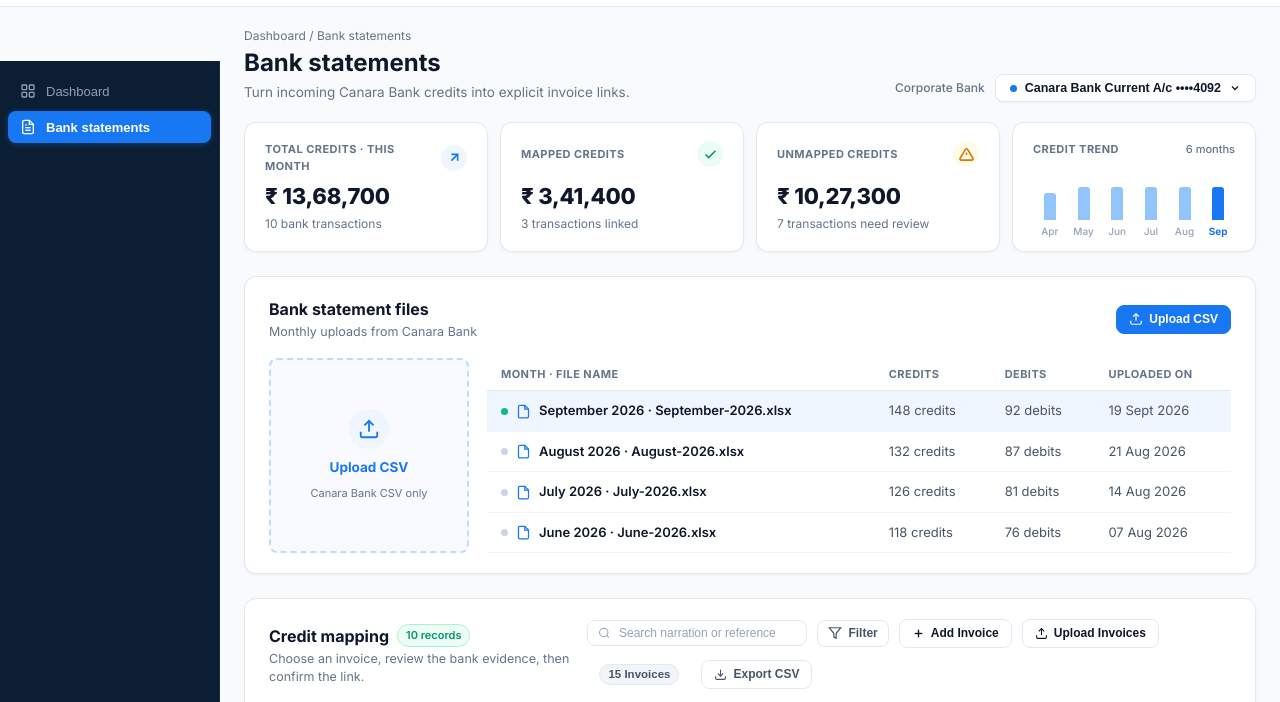
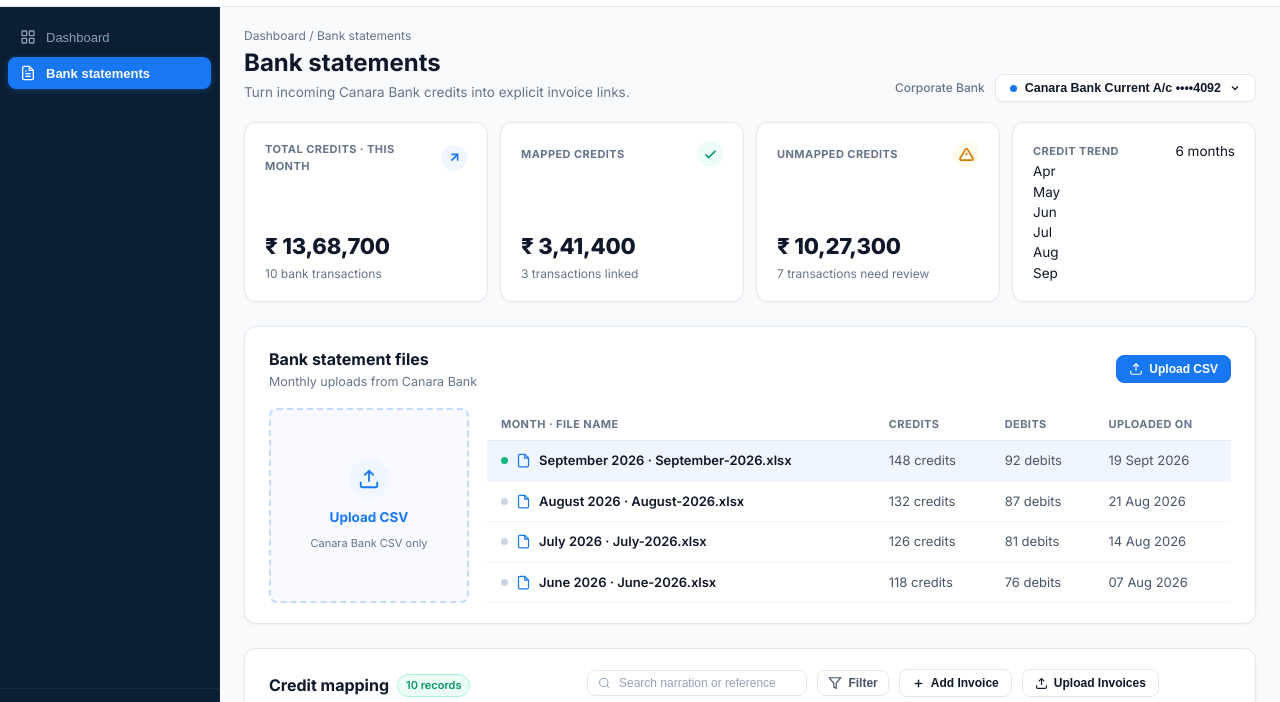
Before and after one commit to supreethkiran25/ifimed, a website: page index.html in a window 1280 px wide. Shown: the part 47-749 px from the top of the page. Drawn offline with Linux system fonts and the light colour scheme.

Commit message:
fix: remove incomplete gaps and purge unused CSS

```diff
--- a/styles.css
+++ b/styles.css
@@ -77,23 +77,24 @@
   padding: 0;
 }
 
-html {
-  box-sizing: border-box;
-  max-width: 100vw;
-  overflow-x: hidden;
-}
-
-body {
+html, body {
+  height: 100%;
+  width: 100%;
+  margin: 0;
+  padding: 0;
+  overflow: hidden;
+  background-color: var(--bg-canvas);
   font-family: var(--font-sans);
-  background-color: var(--bg-canvas);
   color: var(--text-primary);
   line-height: 1.5;
   font-size: 13.5px;
   -webkit-font-smoothing: antialiased;
-  min-height: 100vh;
-  max-width: 100vw;
-  overflow-x: hidden;
-  width: 100%;
+  box-sizing: border-box;
+}
+
+body {
+  display: flex;
+  flex-direction: column;
 }
 
 /* ==========================================================================
@@ -107,11 +108,9 @@ body {
   align-items: center;
   justify-content: space-between;
   padding: 0 24px;
-  position: sticky;
-  top: 0;
+  flex-shrink: 0;
   z-index: 100;
   width: 100%;
-  max-width: 100vw;
 }
 
 .top-navbar-left {
@@ -275,10 +274,11 @@ body {
    ========================================================================== */
 .app-shell {
   display: flex;
-  min-height: calc(100vh - 54px);
+  flex: 1;
+  height: calc(100vh - 54px);
   width: 100%;
   max-width: 100vw;
-  overflow-x: hidden;
+  overflow: hidden;
   position: relative;
 }
 
@@ -308,11 +308,11 @@ body {
   color: var(--navy-text-subtle);
   display: flex;
   flex-direction: column;
-  position: sticky;
-  top: 54px;
-  height: calc(100vh - 54px);
+  height: 100%;
+  flex-shrink: 0;
   z-index: 90;
   border-right: 1px solid rgba(255, 255, 255, 0.05);
+  overflow-y: auto;
 }
 
 .sidebar-nav {
@@ -383,6 +383,7 @@ body {
 /* Main Content Area */
 .main-content-scroll {
   flex: 1;
+  height: 100%;
   padding: 24px 32px 48px;
   overflow-y: auto;
   overflow-x: hidden;
@@ -718,66 +719,6 @@ body {
   margin-top: 2px;
 }
 
-/* Credit Trend Mini Bar Chart (Card 4) */
-.kpi-trend-card {
-  padding-bottom: 12px;
-}
-
-.trend-badge-sub {
-  font-size: 11px;
-  color: var(--text-muted);
-  font-weight: 500;
-}
-
-.kpi-trend-content {
-  margin-top: 8px;
-}
-
-.mini-bar-chart {
-  display: flex;
-  align-items: flex-end;
-  justify-content: space-between;
-  height: 52px;
-  gap: 8px;
-  padding: 0 4px;
-}
-
-.chart-col {
-  display: flex;
-  flex-direction: column;
-  align-items: center;
-  gap: 4px;
-  height: 100%;
-  flex: 1;
-  justify-content: flex-end;
-}
-
-.chart-bar {
-  width: 12px;
-  background: #93c5fd;
-  border-radius: 3px 3px 0 0;
-  transition: height 0.3s;
-  cursor: pointer;
-}
-
-.chart-bar:hover {
-  background: #60a5fa;
-}
-
-.chart-bar.bar-active {
-  background: #1877f2;
-}
-
-.chart-label {
-  font-size: 10px;
-  color: #94a3b8;
-  font-weight: 500;
-}
-
-.chart-col.active .chart-label {
-  color: #1877f2;
-  font-weight: 700;
-}
 
 /* Content Cards */
 .content-card {
@@ -1810,6 +1751,28 @@ body {
 
 /* Medium Tablets & Mobile Drawer Navigation (< 992px) */
 @media (max-width: 992px) {
+  html, body {
+    height: auto;
+    overflow-x: hidden;
+    overflow-y: auto;
+  }
+
+  body {
+    display: block;
+  }
+
+  .top-navbar {
+    position: sticky;
+    top: 0;
+  }
+
+  .app-shell {
+    height: auto;
+    min-height: calc(100vh - 54px);
+    display: block;
+    overflow: visible;
+  }
+
   .mobile-sidebar-toggle {
     display: inline-flex;
   }
@@ -1828,7 +1791,7 @@ body {
     height: calc(100vh - 54px);
     transform: translateX(-100%);
     transition: transform 0.28s cubic-bezier(0.16, 1, 0.3, 1);
-    z-index: 90;
+    z-index: 1000;
     box-shadow: 0 10px 30px rgba(0, 0, 0, 0.35);
   }
 
@@ -1837,6 +1800,8 @@ body {
   }
 
   .main-content-scroll {
+    height: auto;
+    overflow: visible;
     width: 100%;
     max-width: 100%;
     padding: 20px 18px 40px;
```
Also changed, not shown: index.html (+0 -3 lines), dist/index.html, dist/styles.css.
